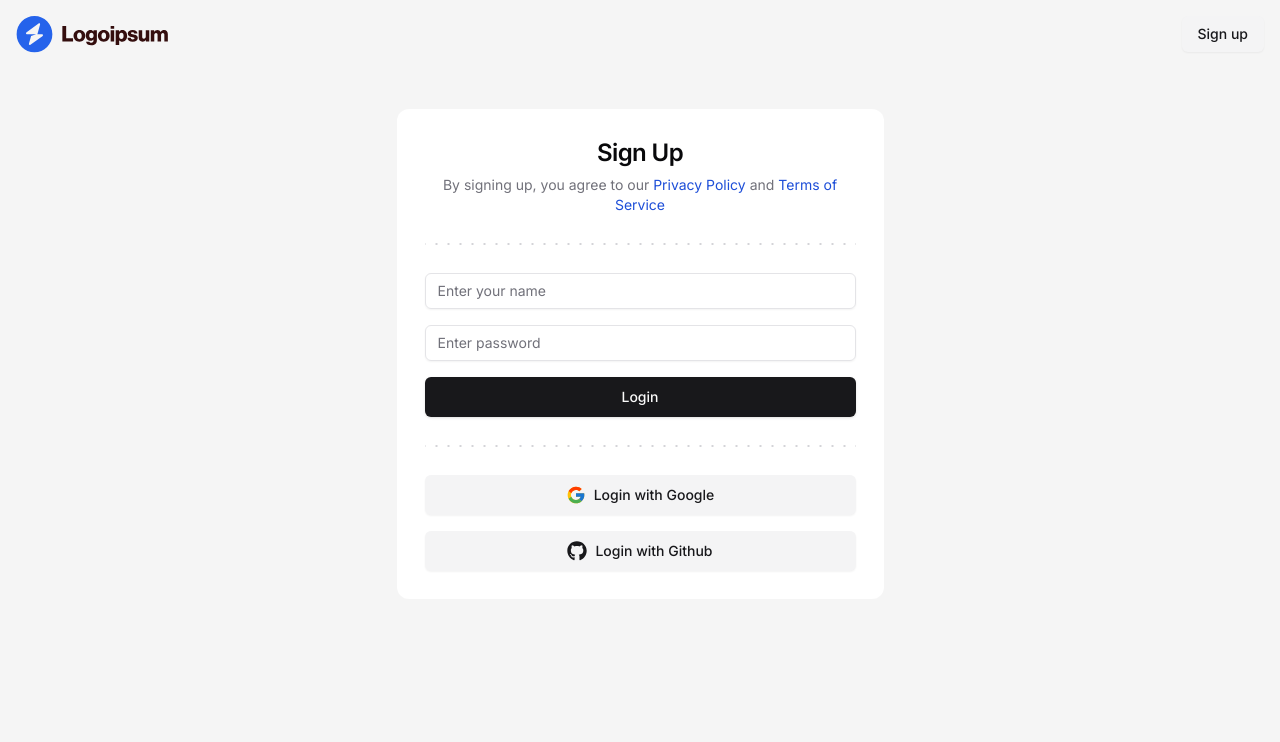
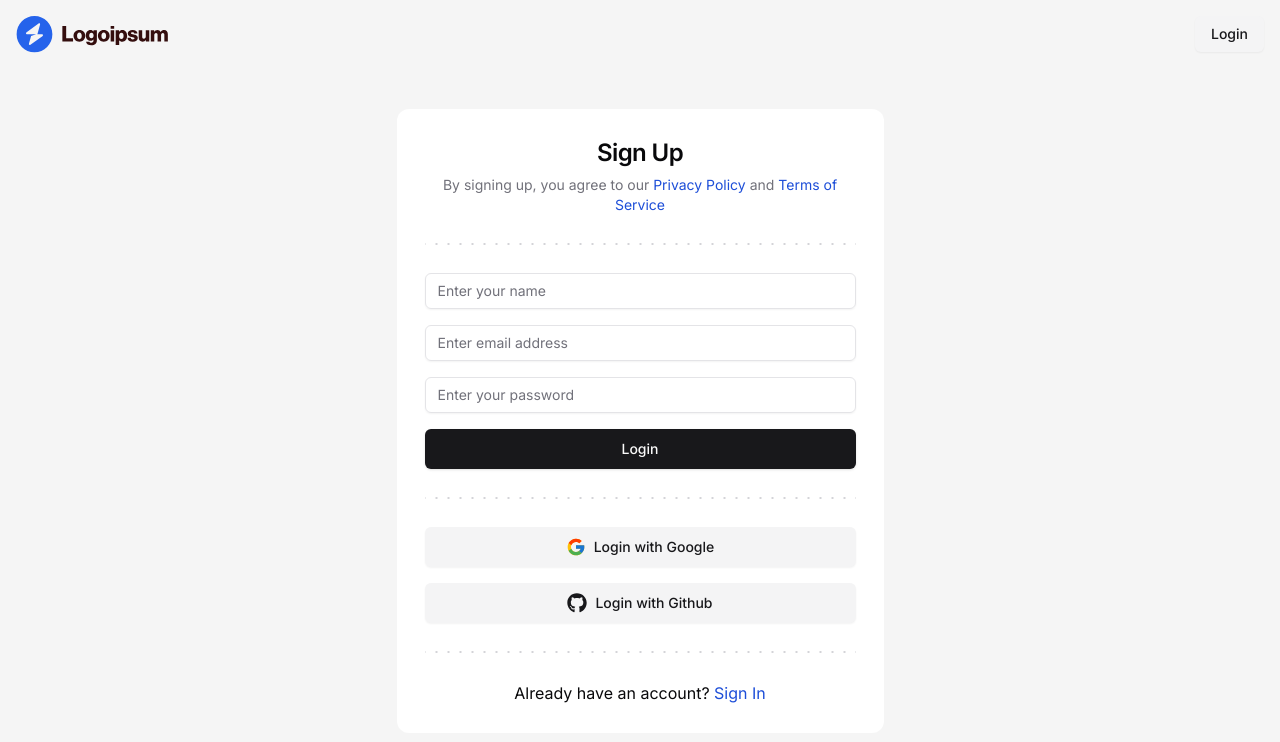
Before and after one commit to BlackoutNoir/medpulse-ui-main, a Next.js app: page /sign-up in a window 1280 px wide. Shown: the top 742 px of the page. Built offline with nearby package versions, Linux system fonts and the light colour scheme.

Commit message:
feat(auth-cards): continue progress on sign-in and sign-up cards [WIP]

```diff
--- a/src/app/(auth)/layout.tsx
+++ b/src/app/(auth)/layout.tsx
@@ -1,17 +1,28 @@
+'use client';
+
 import { Button } from '@/components/ui/button';
 import Image from 'next/image';
+import Link from 'next/link';
+import { usePathname } from 'next/navigation';
 
 interface AuthLayoutProps {
   children: React.ReactNode;
 }
 
 const AuthLayout = ({ children }: AuthLayoutProps) => {
+  const pathname = usePathname();
+  const isSignIn = pathname === '/sign-in';
+
   return (
     <main className="bg-neutral-100 min-h-screen">
       <div className="mx-auto max-w-screen-2xl p-4">
         <nav className="flex justify-between items-center">
           <Image src="/logo.svg" alt="logo" width={152} height={56} />
-          <Button variant="secondary">Sign up</Button>
+          <Button asChild variant="secondary">
+            <Link href={isSignIn ? '/sign-up' : '/sign-in'}>
+              {isSignIn ? 'Sign Up' : 'Login'}
+            </Link>
+          </Button>
         </nav>
         <div className="flex flex-col items-center justify-center pt-4 md:pt-14">{children}</div>
       </div>
--- a/src/features/auth/components/sign-in-card.tsx
+++ b/src/features/auth/components/sign-in-card.tsx
@@ -9,6 +9,7 @@
 import { Card, CardContent, CardHeader, CardTitle } from '@/components/ui/card';
 import { Input } from '@/components/ui/input';
 import { Form, FormControl, FormField, FormItem, FormMessage } from '@/components/ui/form';
+import Link from 'next/link';
 
 const formSchema = z.object({
   email: z.string().email(),
@@ -82,6 +83,17 @@
           Login with Github
         </Button>
       </CardContent>
+      <div className="px-7">
+        <DottedSeparator />
+      </div>
+      <CardContent className="p-7 flex items-center justify-center">
+        <p>
+          Don&apos;t have an account?
+          <Link href="/sign-up">
+            <span className="text-blue-700">&nbsp;Sign up</span>
+          </Link>
+        </p>
+      </CardContent>
     </Card>
   );
 };
--- a/src/features/auth/components/sign-up-card.tsx
+++ b/src/features/auth/components/sign-up-card.tsx
@@ -1,23 +1,47 @@
-import { FcGoogle } from "react-icons/fc";
-import { FaGithub } from "react-icons/fa";
+import { FcGoogle } from 'react-icons/fc';
+import { FaGithub } from 'react-icons/fa';
 
 import { DottedSeparator } from '@/components/dotted-separator';
 import { Button } from '@/components/ui/button';
 import { Card, CardContent, CardDescription, CardHeader, CardTitle } from '@/components/ui/card';
 import { Input } from '@/components/ui/input';
-import Link from "next/link";
+import Link from 'next/link';
+import { Form, FormControl, FormField, FormItem, FormMessage } from '@/components/ui/form';
+
+import { z } from 'zod';
+import { useForm } from 'react-hook-form';
+import { zodResolver } from '@hookform/resolvers/zod';
+
+const formSchema = z.object({
+  name: z.string().trim().min(1, 'Required'),
+  email: z.string().email(),
+  password: z.string().min(8, 'Minimum of 8 characters required'),
+});
 
 export const SignUpCard = () => {
+  const form = useForm<z.infer<typeof formSchema>>({
+    resolver: zodResolver(formSchema),
+    defaultValues: {
+      name: '',
+      email: '',
+      password: '',
+    },
+  });
+
+  const onSubmit = (values: z.infer<typeof formSchema>) => {
+    console.log({ values });
+  };
+
   return (
     <Card className="w-full h-full md:w-[487px] border-none shadow-none">
       <CardHeader className="flex items-center justify-center text-center p-7">
         <CardTitle className="text-2xl">Sign Up</CardTitle>
         <CardDescription>
-          By signing up, you agree to our{" "}
+          By signing up, you agree to our{' '}
           <Link href="/privacy">
             <span className="text-blue-700">Privacy Policy</span>
-          </Link>{" "}
-          and{" "}
+          </Link>{' '}
+          and{' '}
           <Link href="/terms">
             <span className="text-blue-700">Terms of Service</span>
           </Link>
@@ -27,53 +51,74 @@
         <DottedSeparator />
       </div>
       <CardContent className="p-7">
-        <form className="space-y-4">
-          <Input
-            required
-            type="text"
-            value={''}
-            onChange={() => {}}
-            placeholder="Enter your name"
-            disabled={false}
+        <Form {...form}>
+          <form onSubmit={form.handleSubmit(onSubmit)} className="space-y-4">
+            <FormField
+              name="name"
+              control={form.control}
+              render={({ field }) => (
+                <FormItem>
+                  <FormControl>
+                    <Input {...field} type="text" placeholder="Enter your name" />
+                  </FormControl>
+                  <FormMessage />
+                </FormItem>
+              )}
             />
-          <Input
-            required
-            type="password"
-            value={''}
-            onChange={() => {}}
-            placeholder="Enter password"
-            disabled={false}
-            min={8}
-            max={256}
+            <FormField
+              name="email"
+              control={form.control}
+              render={({ field }) => (
+                <FormItem>
+                  <FormControl>
+                    <Input {...field} type="email" placeholder="Enter email address" />
+                  </FormControl>
+                  <FormMessage />
+                </FormItem>
+              )}
+            />
+            <FormField
+              name="password"
+              control={form.control}
+              render={({ field }) => (
+                <FormItem>
+                  <FormControl>
+                    <Input {...field} type="password" placeholder="Enter your password" />
+                  </FormControl>
+                  <FormMessage />
+                </FormItem>
+              )}
             />
             <Button disabled={false} size="lg" className="w-full">
               Login
             </Button>
           </form>
+        </Form>
       </CardContent>
       <div className="px-7">
         <DottedSeparator />
       </div>
       <CardContent className="p-7 flex flex-col gap-y-4">
-        <Button
-          disabled={false}
-          variant="secondary"
-          size="lg"
-          className="w-full"
-        >
+        <Button disabled={false} variant="secondary" size="lg" className="w-full">
           <FcGoogle className="mr-2 size-5" />
           Login with Google
         </Button>
-        <Button
-          disabled={false}
-          variant="secondary"
-          size="lg"
-          className="w-full"
-        >
+        <Button disabled={false} variant="secondary" size="lg" className="w-full">
           <FaGithub className="mr-2 size-5" />
           Login with Github
         </Button>
       </CardContent>
+      <div className="px-7">
+        <DottedSeparator />
+      </div>
+      <CardContent className="p-7 flex items-center justify-center">
+        <p>
+          Already have an account?
+          <Link href="/sign-in">
+            <span className="text-blue-700">&nbsp;Sign In</span>
+          </Link>
+        </p>
+      </CardContent>
     </Card>
   );
 };
```
Also changed, not shown: 1 other file (tests, documents, lock files or other folders). Lines whose indentation alone changed are shown as unchanged.
